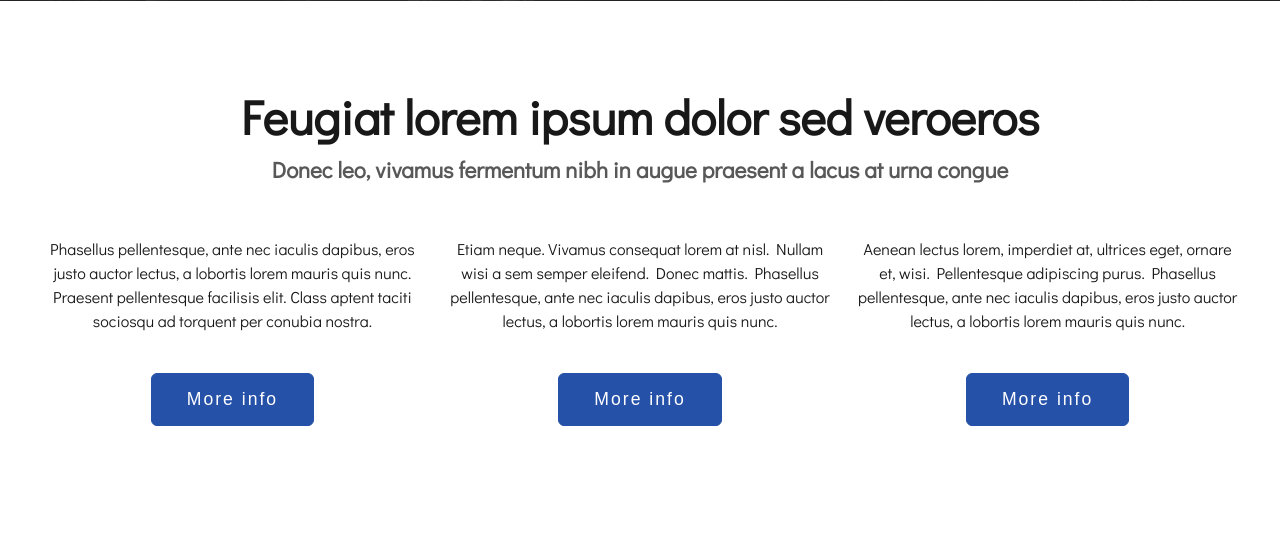
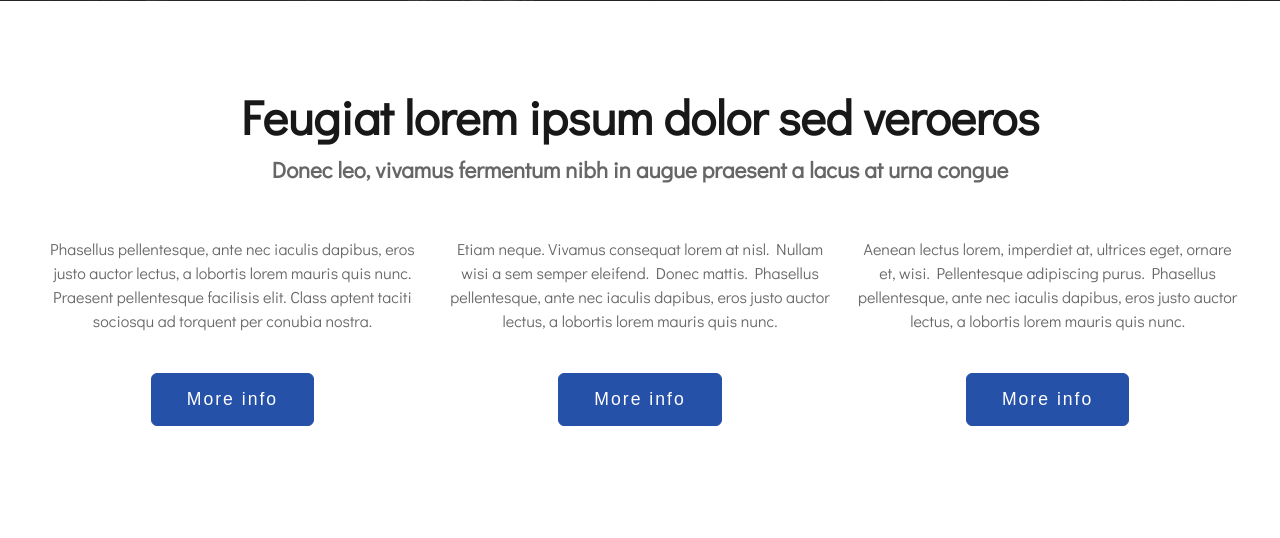
Before and after one commit to peka80/Webcon, a PHP site: page / in a window 1280 px wide. Shown: the part 704-1242 px from the top of the page. Run offline with PHP 8.4, Linux system fonts and the light colour scheme.

Commit message:
gray slova

```diff
--- a/Assembly_clone_site/style.css
+++ b/Assembly_clone_site/style.css
@@ -9,7 +9,8 @@
 :root {
   --primary: #181818;
   --secondary: #2651a8;
-  --gray: #585858;
+  /* --gray: #585858; */
+  --gray: rgba(0, 0, 0, 0.6);
   --white: #fff;
   --lightGray: rgba(255, 255, 255, 0.6);
   --fontSize: 16px;
@@ -144,6 +145,7 @@ section h4 {
 .artikli > div {
   display: inline-block;
   width: 384px;
+  color: var(--gray);
 }
 
 .artikli div:nth-child(1) {
```
